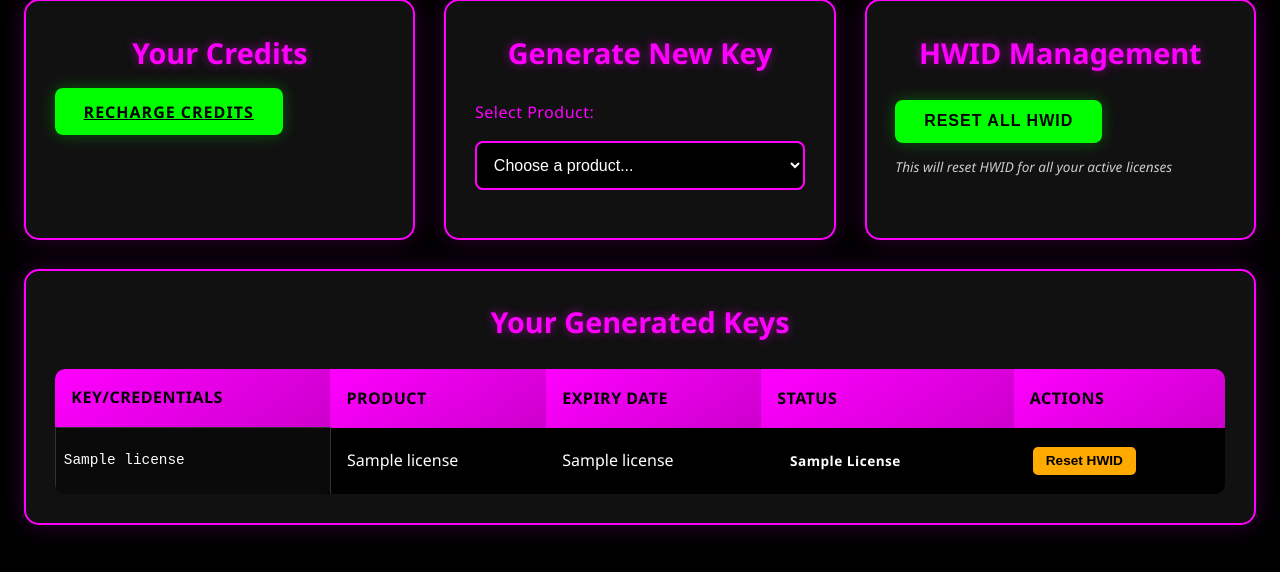
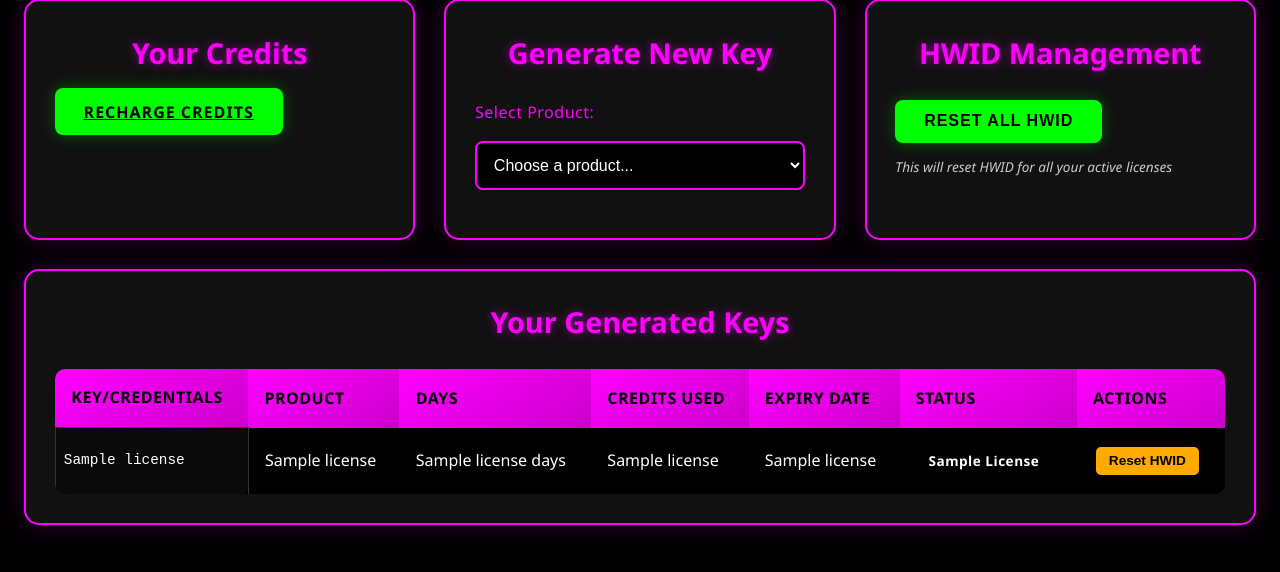
Before and after one commit to saddigamber-dev/Admin-Panels, a Flask app: template templates/dashboard.html in a window 1280 px wide. Shown: the part 117-689 px from the top of the page. Run offline with Flask 3, Linux system fonts and the light colour scheme; the template is opened without the code that fills it: most values are stand-ins (such as "Sample title", 1, 10 or a date in 2020); parts of the project's set-up code (start-up, migrations or seed data) failed here and were passed over.

Commit message:
Refactor product selection and details in dashboard
Updated product selection options and details display.

```diff
--- a/templates/dashboard.html
+++ b/templates/dashboard.html
@@ -33,16 +33,36 @@
                     <select id="product-select" class="product-dropdown">
                         <option value="">Choose a product...</option>
                         {% for product in products %}
-                        <option value="{{ product[0] }}" data-cost="{{ product[2] }}" data-days="{{ product[3] }}" data-type="{{ product[5] }}">
-                            {{ product[1] }} - {{ product[2] }} credits ({{ product[3] }} days)
+                        <option value="{{ product[0] }}"
+                                data-cost="{{ product[2] }}"
+                                data-price="{{ product[3] }}"
+                                data-type="{{ product[4] }}">
+                            {{ product[1] }} - ₹{{ product[3] }}/day ({{ product[2] }} credits/day)
                         </option>
                         {% endfor %}
                     </select>
                 </div>
 
+                <!-- Days Selection Dropdown (Appears after product selection) -->
+                <div id="days-selection" style="display: none;" class="form-group">
+                    <label for="days-select">Select Duration:</label>
+                    <select id="days-select" class="days-dropdown">
+                        <option value="1">1 day</option>
+                        <option value="3">3 days</option>
+                        <option value="7">7 days</option>
+                        <option value="15">15 days</option>
+                        <option value="30">30 days</option>
+                        <option value="60">60 days</option>
+                        <option value="90">90 days</option>
+                    </select>
+                </div>
+
                 <div id="product-details" class="product-details" style="display: none;">
-                    <p>Cost: <span id="product-cost"></span> credits</p>
-                    <p>Duration: <span id="product-duration"></span> days</p>
+                    <p>Credits per day: <span id="cost-per-day"></span></p>
+                    <p>Price per day: ₹<span id="price-per-day"></span></p>
+                    <hr>
+                    <p><strong>Total Credits: <span id="total-credits" class="neon-text-green"></span></strong></p>
+                    <p><strong>Total Price: ₹<span id="total-price" class="neon-text-green"></span></strong></p>
                     <button id="generate-key" class="btn-primary" disabled>Generate Key</button>
                 </div>
 
@@ -68,6 +88,8 @@
                             <tr>
                                 <th>Key/Credentials</th>
                                 <th>Product</th>
+                                <th>Days</th>
+                                <th>Credits Used</th>
                                 <th>Expiry Date</th>
                                 <th>Status</th>
                                 <th>Actions</th>
@@ -78,8 +100,10 @@
                             <tr>
                                 <td class="key-cell">{{ license[1] }}</td>
                                 <td>{{ license[3] }}</td>
+                                <td>{{ license[4] }} days</td>
                                 <td>{{ license[5] }}</td>
-                                <td><span class="status-badge status-{{ license[6] }}">{{ license[6] }}</span></td>
+                                <td>{{ license[6] }}</td>
+                                <td><span class="status-badge status-{{ license[7] }}">{{ license[7] }}</span></td>
                                 <td>
                                     <button class="btn-small btn-hwid-reset" data-license-id="{{ license[0] }}">Reset HWID</button>
                                 </td>
```
